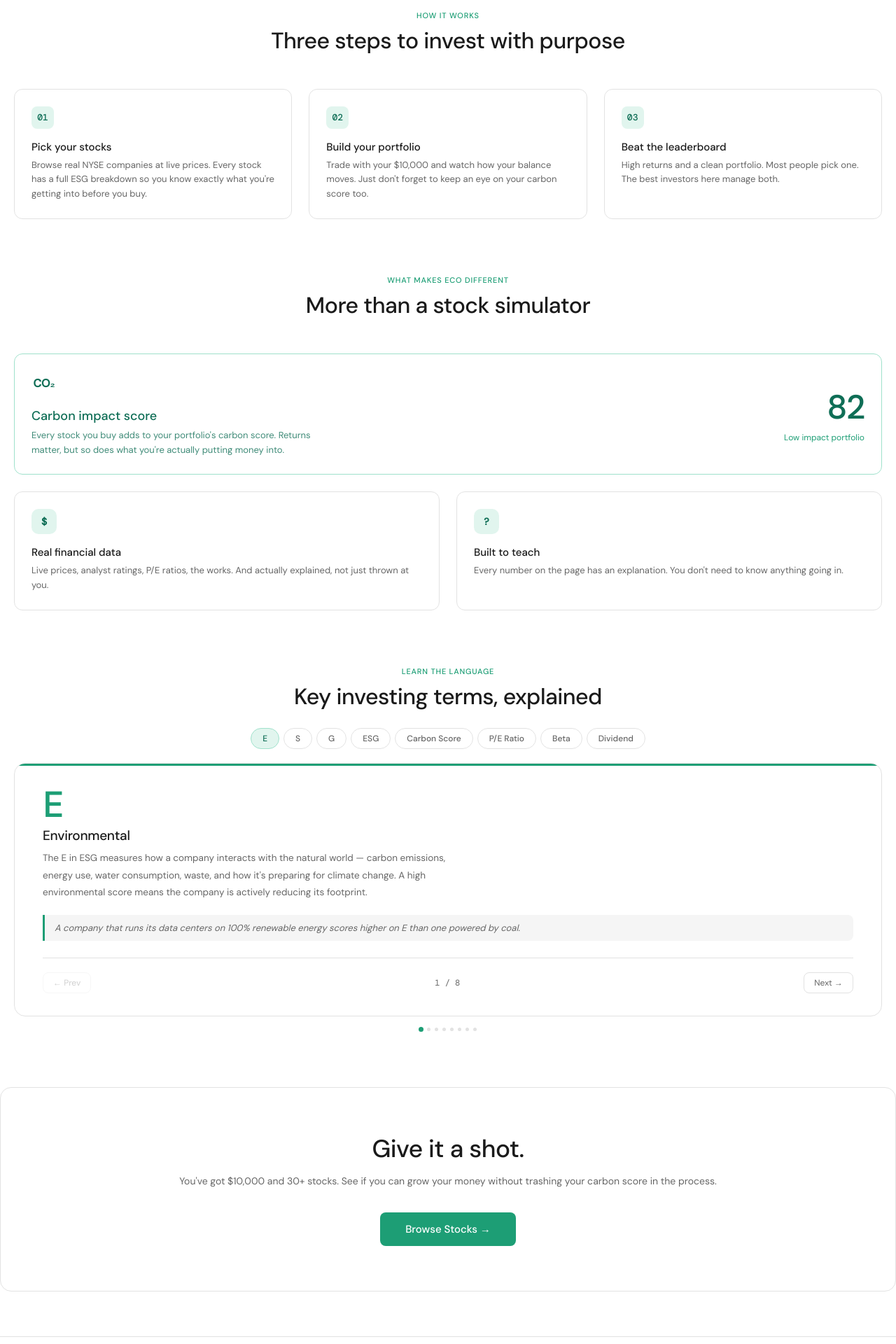
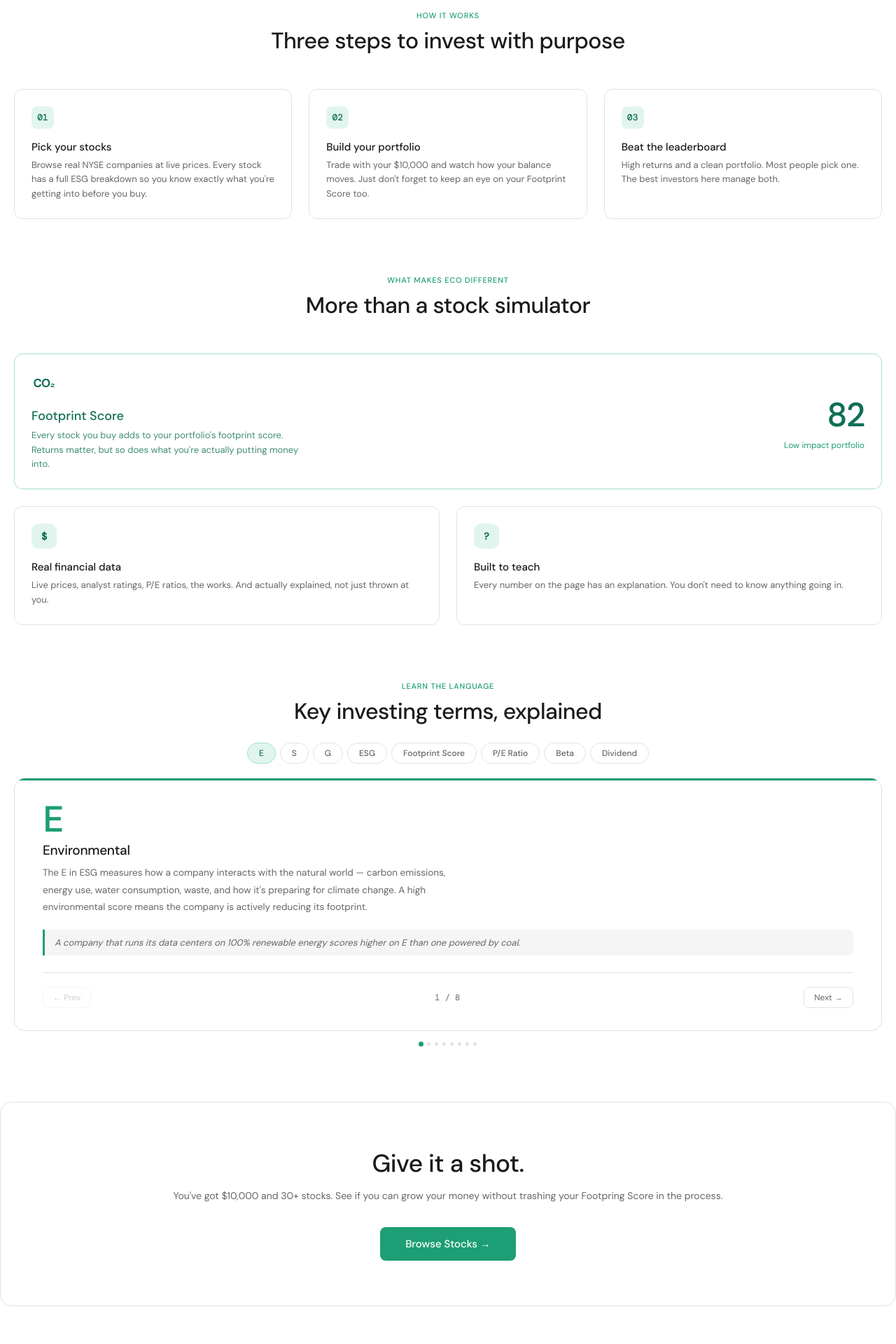
Before and after one commit to nebeux/eco, a Flask app: page / in a window 1280 px wide. Shown: the part 807-2727 px from the top of the page at 70% size. Run offline with Flask 3, Linux system fonts and the light colour scheme.

Commit message:
Update index.html

```diff
--- a/templates/index.html
+++ b/templates/index.html
@@ -391,7 +391,7 @@
     <div class="step-card">
       <div class="step-num">02</div>
       <h3>Build your portfolio</h3>
-      <p>Trade with your $10,000 and watch how your balance moves. Just don't forget to keep an eye on your carbon score too.</p>
+      <p>Trade with your $10,000 and watch how your balance moves. Just don't forget to keep an eye on your Footprint Score too.</p>
     </div>
     <div class="step-card">
       <div class="step-num">03</div>
@@ -410,8 +410,8 @@
     <div class="feature-card accent">
       <div>
         <div class="feature-icon" style="font-size:16px;color:var(--green-dark);font-weight:600;">CO₂</div>
-        <h3>Carbon impact score</h3>
-        <p>Every stock you buy adds to your portfolio's carbon score. Returns matter, but so does what you're actually putting money into.</p>
+        <h3>Footprint Score</h3>
+        <p>Every stock you buy adds to your portfolio's footprint score. Returns matter, but so does what you're actually putting money into.</p>
       </div>
       <div class="carbon-score-display">
         <div class="big">82</div>
@@ -442,7 +442,7 @@
       <button class="vocab-tab" onclick="showVocab(1)">S</button>
       <button class="vocab-tab" onclick="showVocab(2)">G</button>
       <button class="vocab-tab" onclick="showVocab(3)">ESG</button>
-      <button class="vocab-tab" onclick="showVocab(4)">Carbon Score</button>
+      <button class="vocab-tab" onclick="showVocab(4)">Footprint Score</button>
       <button class="vocab-tab" onclick="showVocab(5)">P/E Ratio</button>
       <button class="vocab-tab" onclick="showVocab(6)">Beta</button>
       <button class="vocab-tab" onclick="showVocab(7)">Dividend</button>
@@ -498,8 +498,8 @@
 
     <div class="vocab-card carbon" id="vocab-4">
       <div class="vocab-letter">CO₂</div>
-      <div class="vocab-title">Carbon Score</div>
-      <div class="vocab-body">A carbon score measures how much a company contributes to greenhouse gas emissions — covering its own operations, the energy it buys, and its full supply chain. In Eco, a higher carbon score is better. It means lower impact on the climate.</div>
+      <div class="vocab-title">Footprint Score </div>
+      <div class="vocab-body">A Footprint score measures a company's social impact and how much they contribute to greenhouse gas emissions - covering its own operations, the energy it buys, and its full supply chain. In Eco, a lower Footpring Score is better. It means lower impact on the climate.</div>
       <div class="vocab-example">A clean energy company that makes solar panels might score 90/100. An oil refinery might score 15/100.</div>
       <div class="vocab-nav">
         <button class="vocab-nav-btn" onclick="showVocab(3)">← Prev</button>
@@ -561,7 +561,7 @@
 <!-- cta -->
 <div class="cta-section">
   <h2>Give it a shot.</h2>
-  <p>You've got $10,000 and 30+ stocks. See if you can grow your money without trashing your carbon score in the process.</p>
+  <p>You've got $10,000 and 30+ stocks. See if you can grow your money without trashing your Footpring Score in the process.</p>
   <a class="btn-primary" href="{{ url_for('stocks') }}">Browse Stocks →</a>
 </div>
 
```
